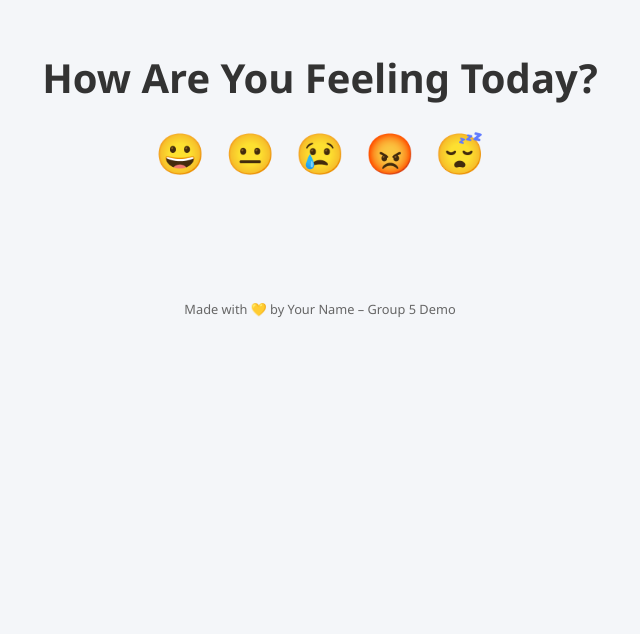
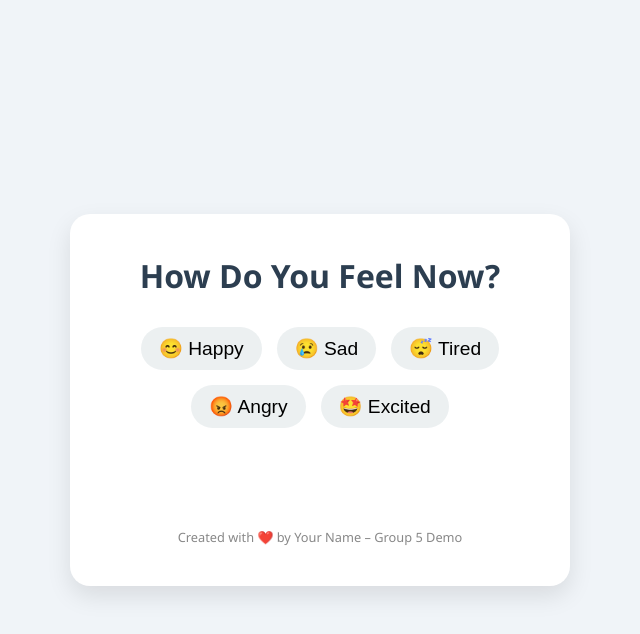
Before and after one commit to Npowergroup5/Moodify, a plain HTML site: page index.html in a window 1280 px wide. Shown: the whole page, without its empty margins (320-960 px from the left). Drawn offline with Linux system fonts and the light colour scheme.

Commit message:
Add files via upload

```diff
--- a/index.html
+++ b/index.html
@@ -7,21 +7,23 @@
 </head>
 <body>
 
-<h1>How Are You Feeling Today?</h1>
+<div class="container">
+  <h1>How Do You Feel Now?</h1>
 
   <div class="emojis">
-  <span class="emoji" data-mood="happy">😀</span>
-  <span class="emoji" data-mood="neutral">😐</span>
-  <span class="emoji" data-mood="sad">😢</span>
-  <span class="emoji" data-mood="angry">😡</span>
-  <span class="emoji" data-mood="tired">😴</span>
+    <button class="emoji" data-mood="happy">😊 Happy</button>
+    <button class="emoji" data-mood="sad">😢 Sad</button>
+    <button class="emoji" data-mood="tired">😴 Tired</button>
+    <button class="emoji" data-mood="angry">😡 Angry</button>
+    <button class="emoji" data-mood="excited">🤩 Excited</button>
   </div>
 
   <div id="message"></div>
 
   <footer>
-  Made with 💛 by Your Name – Group 5 Demo
+    Created with ❤️ by Your Name – Group 5 Demo
   </footer>
+</div>
 
 <script src="script.js"></script>
 </body>
--- a/script.js
+++ b/script.js
@@ -9,24 +9,24 @@ emojis.forEach(emoji => {
 
     switch(mood) {
       case "happy":
-        text = "Yay! Keep smiling 😄";
+        text = "Awesome! Stay joyful 🌞";
         bg = "#ffeaa7";
         break;
-      case "neutral":
-        text = "Just another day? Stay steady 😐";
+      case "sad":
+        text = "Sending you a big virtual hug 💙";
+        bg = "#74b9ff";
+        break;
+      case "tired":
+        text = "Take a nap or have a tea break ☕";
         bg = "#dfe6e9";
         break;
-      case "sad":
-        text = "It's okay to feel down 💙";
-        bg = "#74b9ff";
-        break;
       case "angry":
-        text = "Take a deep breath 🧘‍♂️";
+        text = "Breathe in... breathe out 🧘‍♀️";
         bg = "#fab1a0";
         break;
-      case "tired":
-        text = "Rest up! You deserve it 😴";
-        bg = "#b2bec3";
+      case "excited":
+        text = "Keep the energy flowing 🚀";
+        bg = "#ffbe76";
         break;
     }
 
--- a/style.css
+++ b/style.css
@@ -6,42 +6,63 @@
 
 body {
   font-family: 'Segoe UI', sans-serif;
+  background-color: #f0f4f8;
+  color: #333;
+  transition: background-color 0.5s ease;
+  display: flex;
+  justify-content: center;
+  align-items: center;
+  min-height: 100vh;
+}
+
+.container {
   text-align: center;
-  padding: 50px;
-  margin: 0;
-  transition: background-color 0.5s ease;
-  background-color: #f4f6f9;
-  color: #333;
+  padding: 40px;
+  background: white;
+  border-radius: 20px;
+  box-shadow: 0 10px 25px rgba(0,0,0,0.1);
+  max-width: 500px;
+  width: 90%;
 }
 
 h1 {
-  font-size: 2.5rem;
-  margin-bottom: 20px;
+  font-size: 2rem;
+  margin-bottom: 30px;
+  color: #2c3e50;
 }
 
 .emojis {
   display: flex;
+  flex-wrap: wrap;
   justify-content: center;
-  gap: 20px;
-  font-size: 2.5rem;
+  gap: 15px;
   margin-bottom: 30px;
+}
+
+.emoji {
+  font-size: 1.2rem;
+  padding: 10px 18px;
+  border: none;
+  border-radius: 30px;
   cursor: pointer;
+  background-color: #ecf0f1;
+  transition: all 0.3s ease;
 }
 
 .emoji:hover {
-  transform: scale(1.2);
-  transition: 0.2s;
+  transform: scale(1.1);
+  background-color: #dcdde1;
 }
 
 #message {
-  font-size: 1.4rem;
+  font-size: 1.3rem;
   font-weight: bold;
   min-height: 40px;
-  color: #222;
+  margin-top: 10px;
 }
 
 footer {
-  margin-top: 50px;
+  margin-top: 30px;
   font-size: 0.8rem;
-  color: #666;
+  color: #888;
 }
```
Lines whose indentation alone changed are shown as unchanged.
